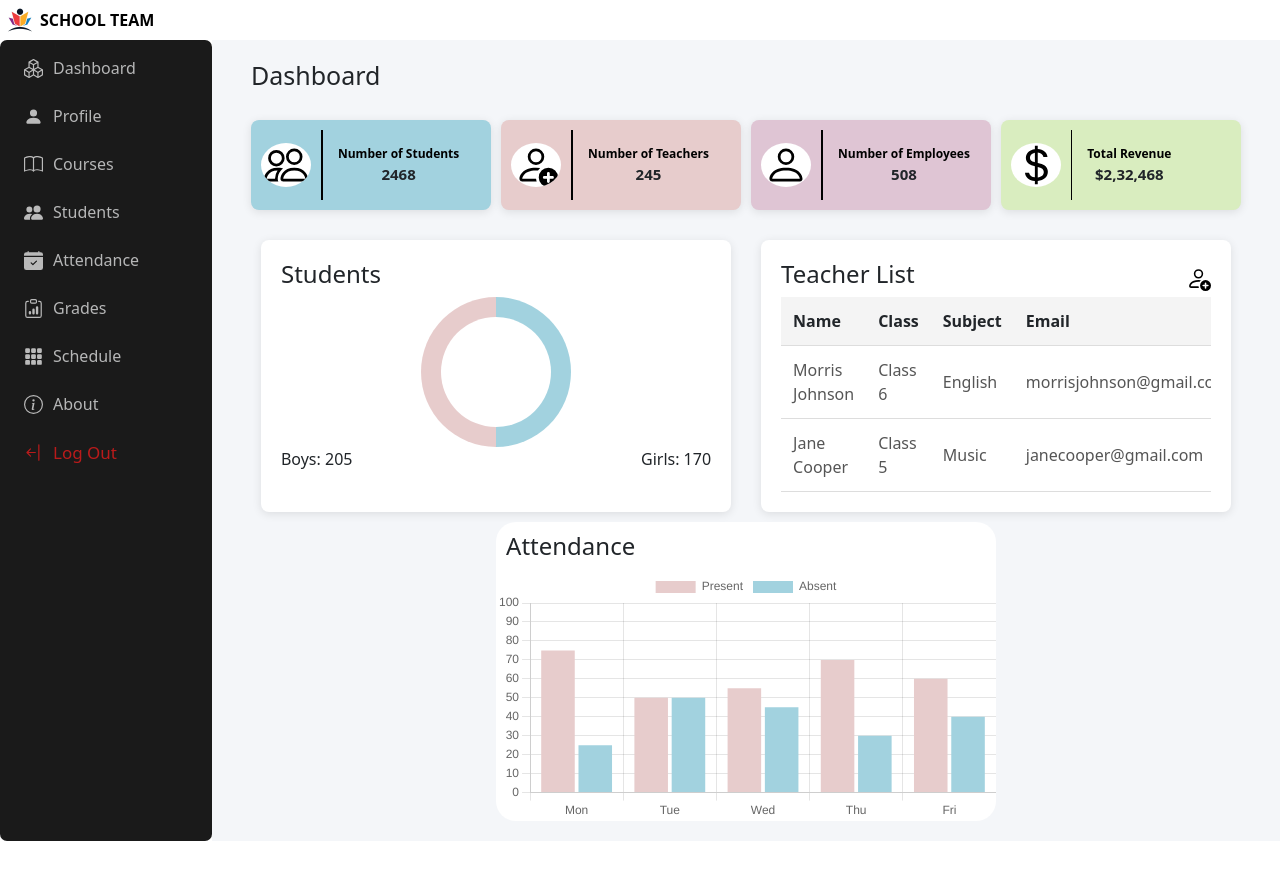
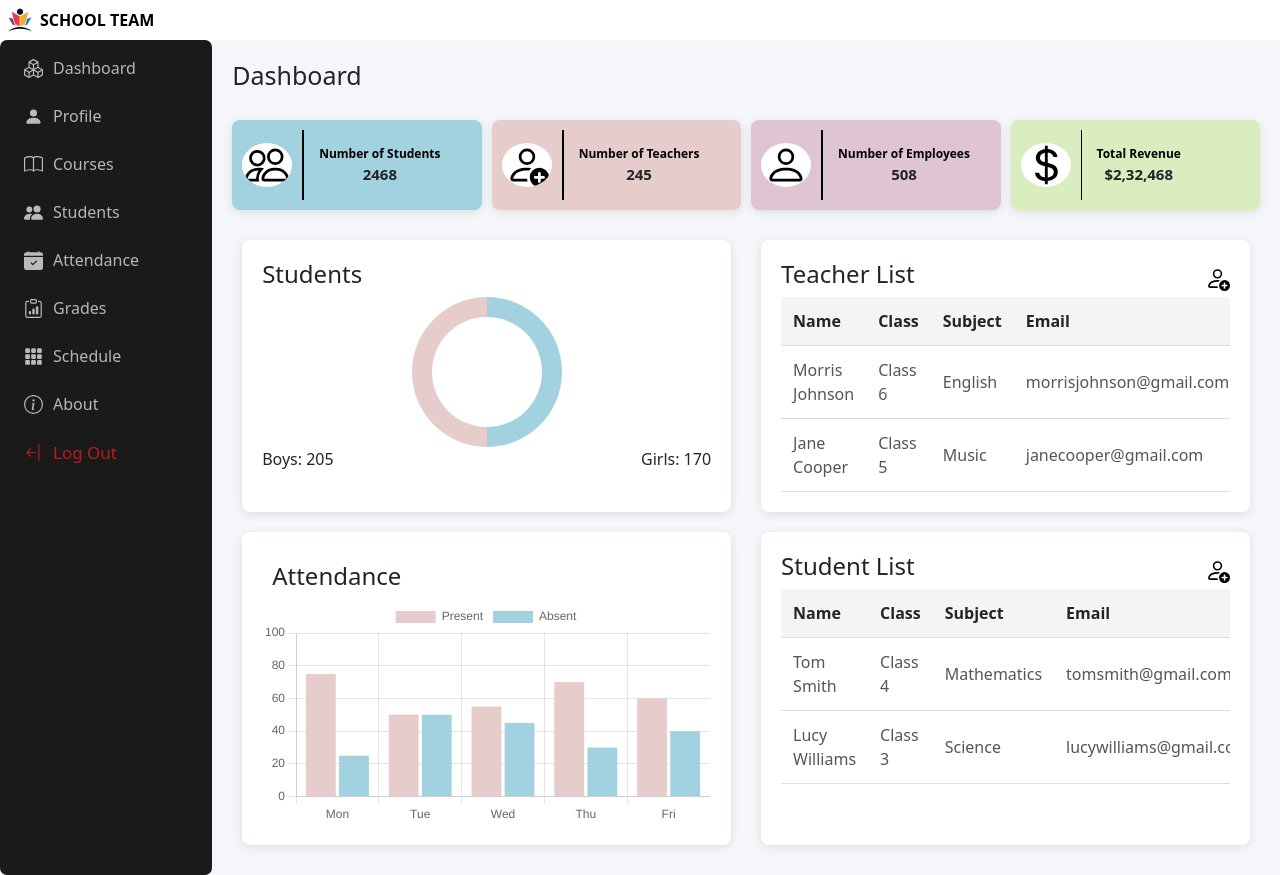
Before and after one commit to maryam-hussien/schoolManagmentSystem, a React (Vite) app in the folder FrontEnd/: page /dashboard/dashmain in a window 1280 px wide. Before the commit the page ends 841 px from the top, so only its background shows below. Built offline with nearby package versions, Linux system fonts and the light colour scheme.

Commit message:
commit changes

```diff
--- a/FrontEnd/src/App.jsx
+++ b/FrontEnd/src/App.jsx
@@ -21,6 +21,7 @@ function App() {
         <Route path="/login" element={<Authentication />} />
         <Route path='/course/*' element={<Course/>}/>
         <Route path="/dashboard/*" element={<DashHome />} />
+
         <Route path ="/chatbot" element ={<Chatbot/>} />
       </Routes>
     </Router>
--- a/FrontEnd/src/Dashboard/DashPages/Dashcont/DashCont.css
+++ b/FrontEnd/src/Dashboard/DashPages/Dashcont/DashCont.css
@@ -1,3 +1,4 @@
+
 .dashboard {
   display: flex;
   flex-direction: column;
@@ -8,7 +9,10 @@
   background-color: #f4f6f9;
   height: auto;
 }
-
+.two{
+  display: flex;
+  flex-direction: row;
+}
 .dashboard-header {
   display: flex;
   justify-content: space-between;
@@ -111,16 +115,6 @@
   width: 100%;
 }
 
-.att {
-  width: 100%;
-  max-width: 500px;
-  margin: 0 auto;
-  border-radius: 20px;
-  display: flex;
-  justify-content: center;
-  flex-direction: column;
-  background-color: #fff;
-}
 
 .attendance-chart {
   display: flex;
--- a/FrontEnd/src/Dashboard/DashPages/Dashcont/Dashcont.jsx
+++ b/FrontEnd/src/Dashboard/DashPages/Dashcont/Dashcont.jsx
@@ -1,9 +1,11 @@
-
 import './DashCont.css';
 import { Person, PersonAdd, People, CurrencyDollar } from 'react-bootstrap-icons';
 import AttendanceChart from '../../DashComponents/AboutDash/Attendance';
+import { useNavigate} from 'react-router-dom';
+
 
 const Dashcont = () => {
+    const navigate = useNavigate();
 
     const attendanceData = [
         { day: 'Mon', present: 75, absent: 25 },
@@ -12,6 +14,49 @@ const Dashcont = () => {
         { day: 'Thu', present: 70, absent: 30 },
         { day: 'Fri', present: 60, absent: 40 },
     ];
+
+    const handleAddTeacher = () => {
+        navigate('/dashboard/courses');
+    };
+
+    const handleAddStudent = () => {
+        navigate('/dashboard/students');
+    };
+
+    const teacherList = [
+        { name: 'Morris Johnson', class: 'Class 6', subject: 'English', email: 'morrisjohnson@gmail.com' },
+        { name: 'Jane Cooper', class: 'Class 5', subject: 'Music', email: 'janecooper@gmail.com' }
+    ];
+
+    const studentList = [
+        { name: 'Tom Smith', class: 'Class 4', subject: 'Mathematics', email: 'tomsmith@gmail.com' },
+        { name: 'Lucy Williams', class: 'Class 3', subject: 'Science', email: 'lucywilliams@gmail.com' }
+    ];
+
+    const renderTable = (list) => (
+        <table>
+            <thead>
+                <tr>
+                    <th>Name</th>
+                    <th>Class</th>
+                    <th>Subject</th>
+                    <th>Email</th>
+                    <th>Action</th>
+                </tr>
+            </thead>
+            <tbody>
+                {list.map((item, index) => (
+                    <tr key={index}>
+                        <td>{item.name}</td>
+                        <td>{item.class}</td>
+                        <td>{item.subject}</td>
+                        <td>{item.email}</td>
+                        <td>...</td>
+                    </tr>
+                ))}
+            </tbody>
+        </table>
+    );
 
     return (
         <div className="dashboard-container">
@@ -75,46 +120,33 @@ const Dashcont = () => {
                     <div className="table-card">
                         <div className='teach' style={{ display: 'flex', justifyContent: 'space-between', alignItems: 'center' }}>
                             <h4>Teacher List</h4>
-                            <PersonAdd style={{ fontSize: '25px', color: 'black' }} />
+                            <PersonAdd style={{ fontSize: '25px', color: 'black', cursor: 'pointer' }} onClick={handleAddTeacher} />
                         </div>
                         <div className="table-responsive">
-                            <table>
-                                <thead>
-                                    <tr>
-                                        <th>Name</th>
-                                        <th>Class</th>
-                                        <th>Subject</th>
-                                        <th>Email</th>
-                                        <th>Action</th>
-                                    </tr>
-                                </thead>
-                                <tbody>
-                                    <tr>
-                                        <td>Morris Johnson</td>
-                                        <td>Class 6</td>
-                                        <td>English</td>
-                                        <td>morrisjohnson@gmail.com</td>
-                                        <td>...</td>
-                                    </tr>
-                                    <tr>
-                                        <td>Jane Cooper</td>
-                                        <td>Class 5</td>
-                                        <td>Music</td>
-                                        <td>janecooper@gmail.com</td>
-                                        <td>...</td>
-                                    </tr>
-                                </tbody>
-                            </table>
+                            {renderTable(teacherList)}
                         </div>
                     </div>
                 </div>
+
+                  </div>
+                <div className="chart-section">
+                    <div className="chart-card">
+                        <h1 style={{ textAlign: "left", marginBottom: "10px", marginLeft: '10px', fontSize: '24px', marginTop: '10px' }}>Attendance</h1>
+                        <AttendanceChart attendanceData={attendanceData} />
+                    </div>
+                    <div className="table-card">
+                        <div className='teach' style={{ display: 'flex', justifyContent: 'space-between', alignItems: 'center' }}>
+                            <h4>Student List</h4>
+                            <PersonAdd style={{ fontSize: '25px', color: 'black', cursor: 'pointer' }} onClick={handleAddStudent} />
+                        </div>
+                        <div className="table-responsive">
+                            {renderTable(studentList)}
+                        </div>
+                    </div>
+                </div>
+
             </div>
 
-            <div className='att'>
-                <h1 style={{ textAlign: "left", marginBottom: "10px", marginLeft: '10px', fontSize: '24px', marginTop: '10px' }}>Attendance</h1>
-                <AttendanceChart attendanceData={attendanceData} />
-            </div>
-        </div>
     );
 };
 
```
